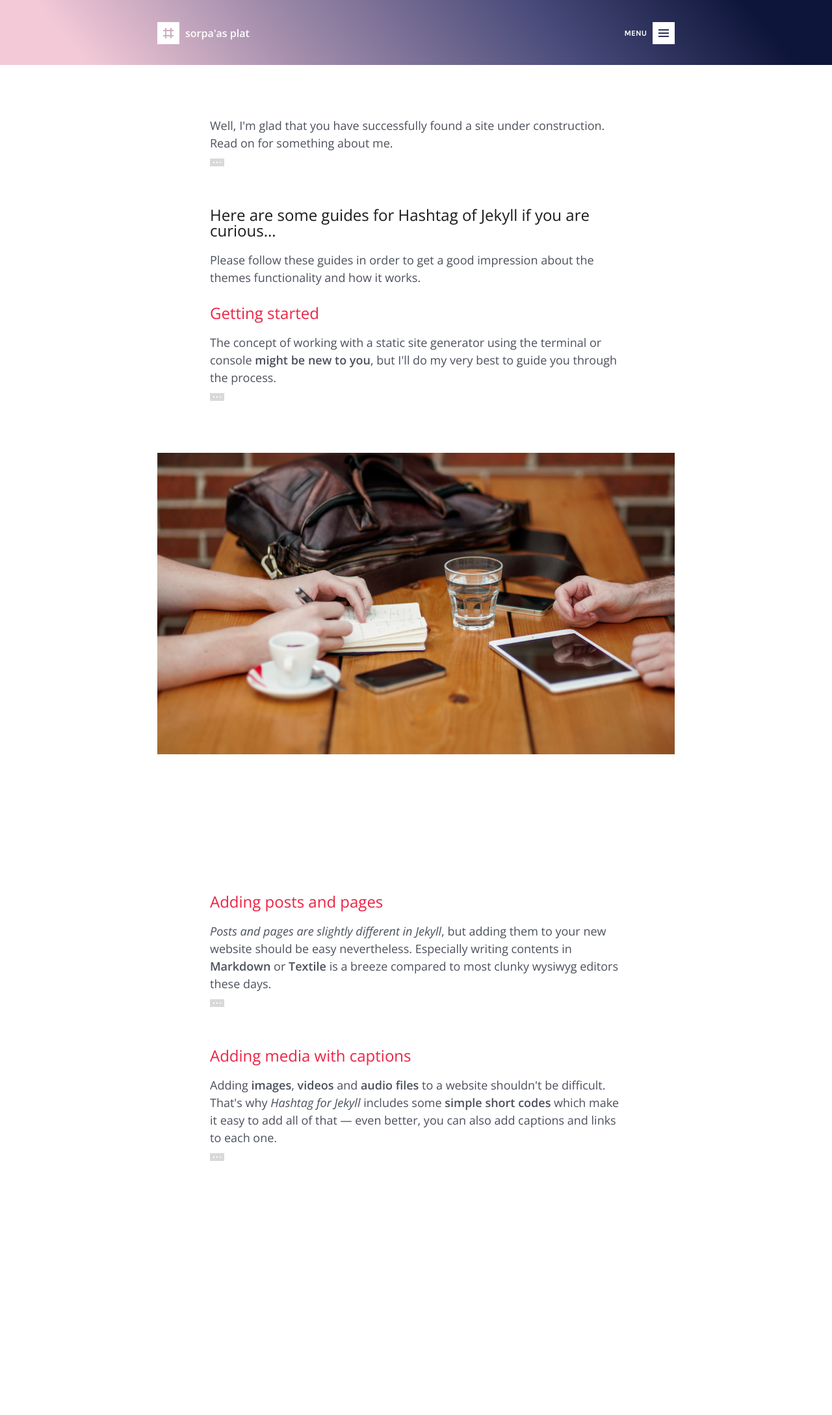
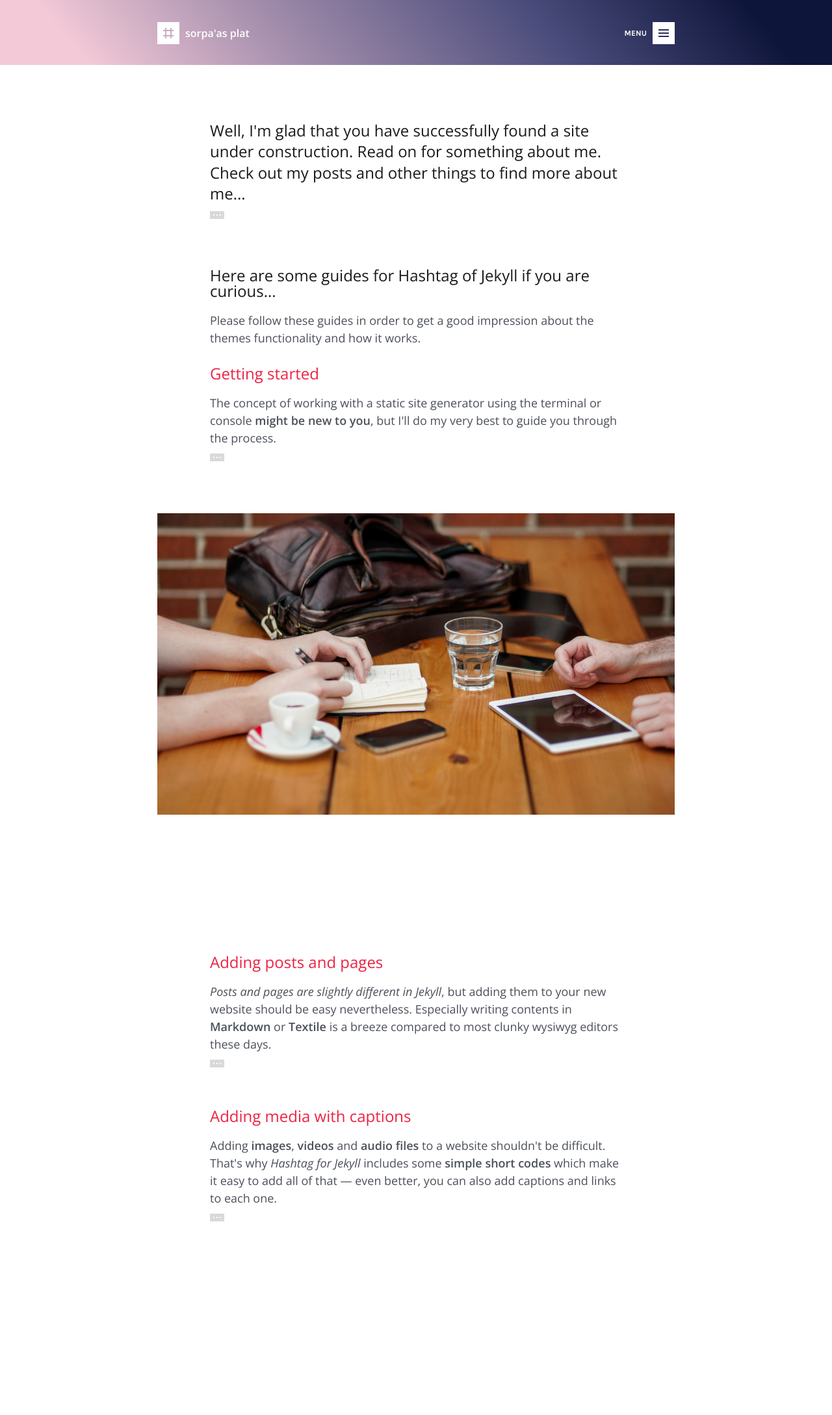
Before and after one commit to sorpaas/sorpaas.com, a Jekyll site: the page built from index.html, in a window 1280 px wide. Shown: the whole page at 65% size. Built offline with Jekyll 4.4.1, drawn with Linux system fonts in a browser that asks for light colours; the list of posts is cut into pages by our own code; before the commit the page ends 2085 px from its top, so only the background shows below that.

Commit message:
add jumbotron

```diff
--- a/assets/styles.css
+++ b/assets/styles.css
@@ -780,3 +780,11 @@ code { padding: 3px 6px; }
         body > footer .copyright a { margin: 0 }
 
 }
+
+.jumbotron h2, .jumbotron h2, .jumbotron h3, .jumbotron h4, .jumbotron h5 {
+    line-height: 1.35 !important;
+}
+
+.jumbotron {
+  margin-bottom: 50px;
+}
--- a/index.html
+++ b/index.html
@@ -10,11 +10,8 @@ skip_excerpt : false
 
 ---
 
-<div class="summary">
-
-  <p>Well, I'm glad that you have successfully found a site under construction. Read on for something about me.
-		<a href="/why-jekyll.html" title="Continue" class="more">Continue</a></p>
-
+<div class="jumbotron">
+  <h2>Well, I'm glad that you have successfully found a site under construction. Read on for something about me. Check out my posts and other things to find more about me...<a href="/why-jekyll.html" title="Continue" class="more">Continue</a></h2>
 </div>
 
 <h2>Here are some guides for Hashtag of Jekyll if you are curious...</h2>
```
